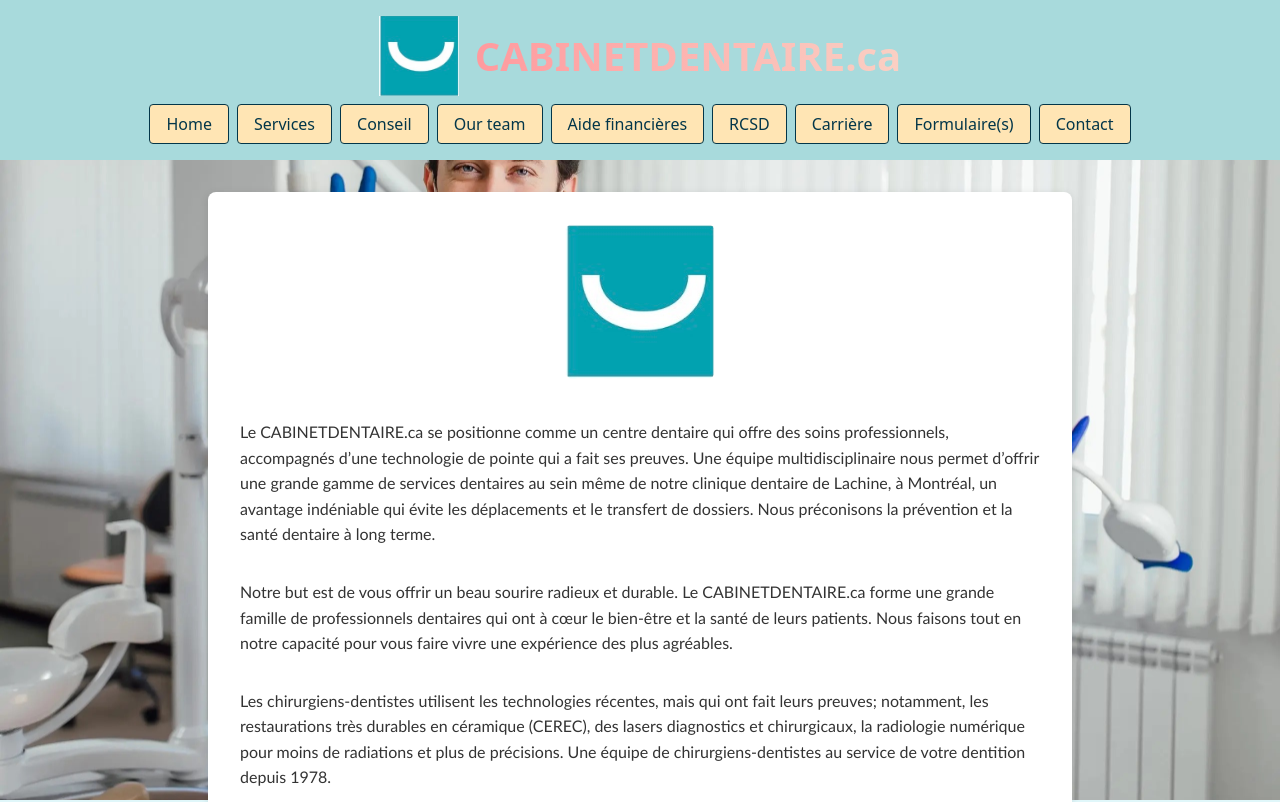
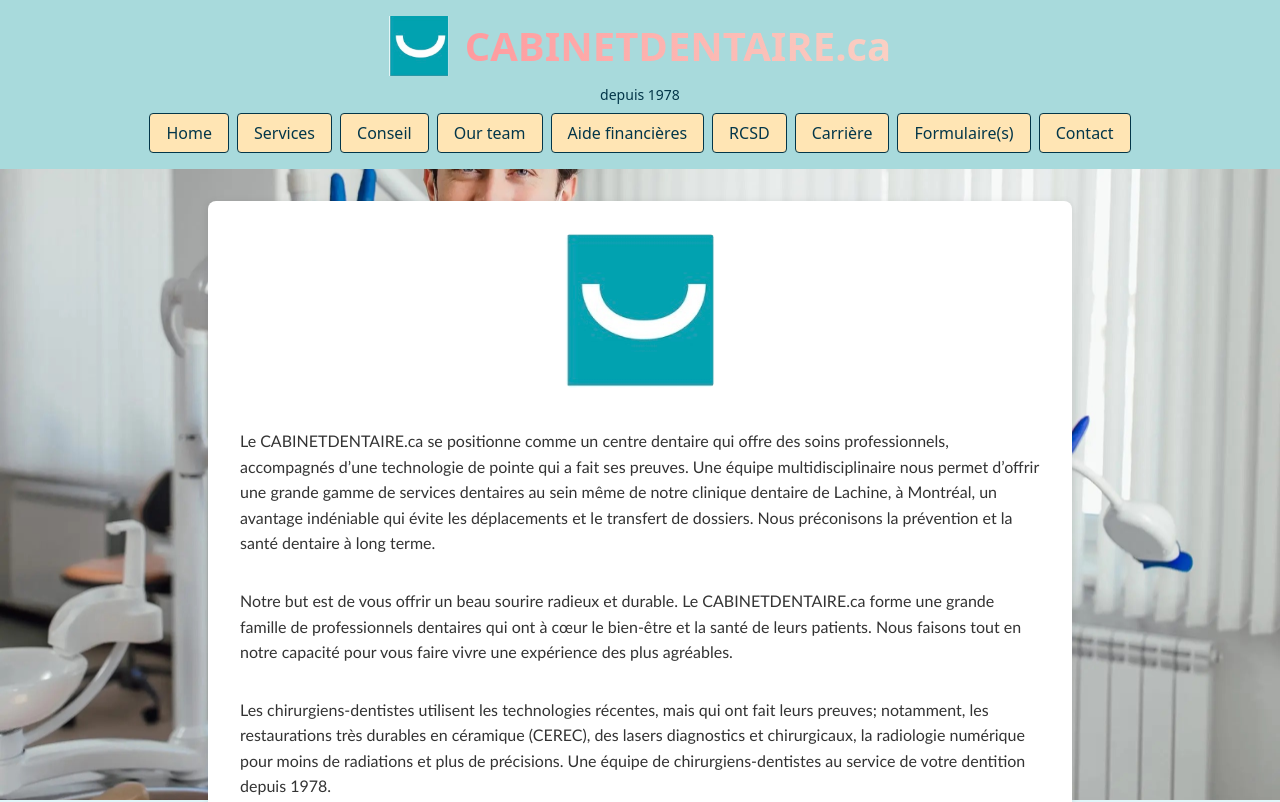
Before and after one commit to decorJim/clinique, a React (Vite) app: page / in a window 1280 px wide. Shown: the top 802 px of the page. Built offline with nearby package versions, Linux system fonts and the light colour scheme.

Commit message:
Add tagline and resize header logo

```diff
--- a/src/Header.css
+++ b/src/Header.css
@@ -47,8 +47,13 @@
 }
 
 .header-logo {
-  width: 80px;
-  height: 80px;
+  width: 60px;
+  height: 60px;
   border-radius: 0;
   object-fit: cover;
 }
+
+.tagline {
+  margin: 0;
+  font-size: 0.875rem;
+}
--- a/src/Header.tsx
+++ b/src/Header.tsx
@@ -26,6 +26,7 @@
         <img src={logo} alt="Cabinet Dentaire Logo" className="header-logo" />
         <h1 className="title">CABINETDENTAIRE.ca</h1>
       </div>
+      <p className="tagline">depuis 1978</p>
       <nav className="nav">
         {navItems.map((item) => (
           <button
```
